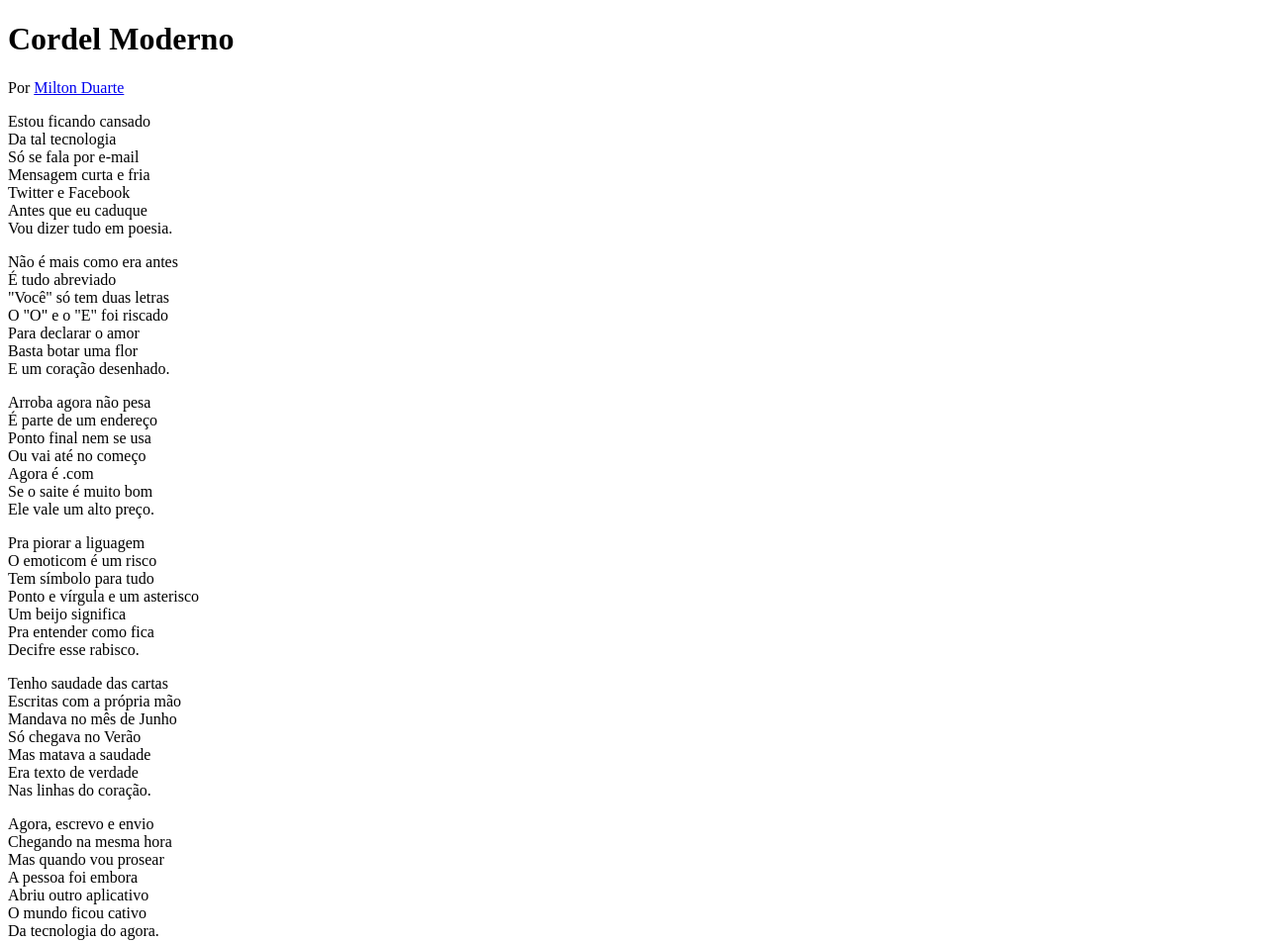
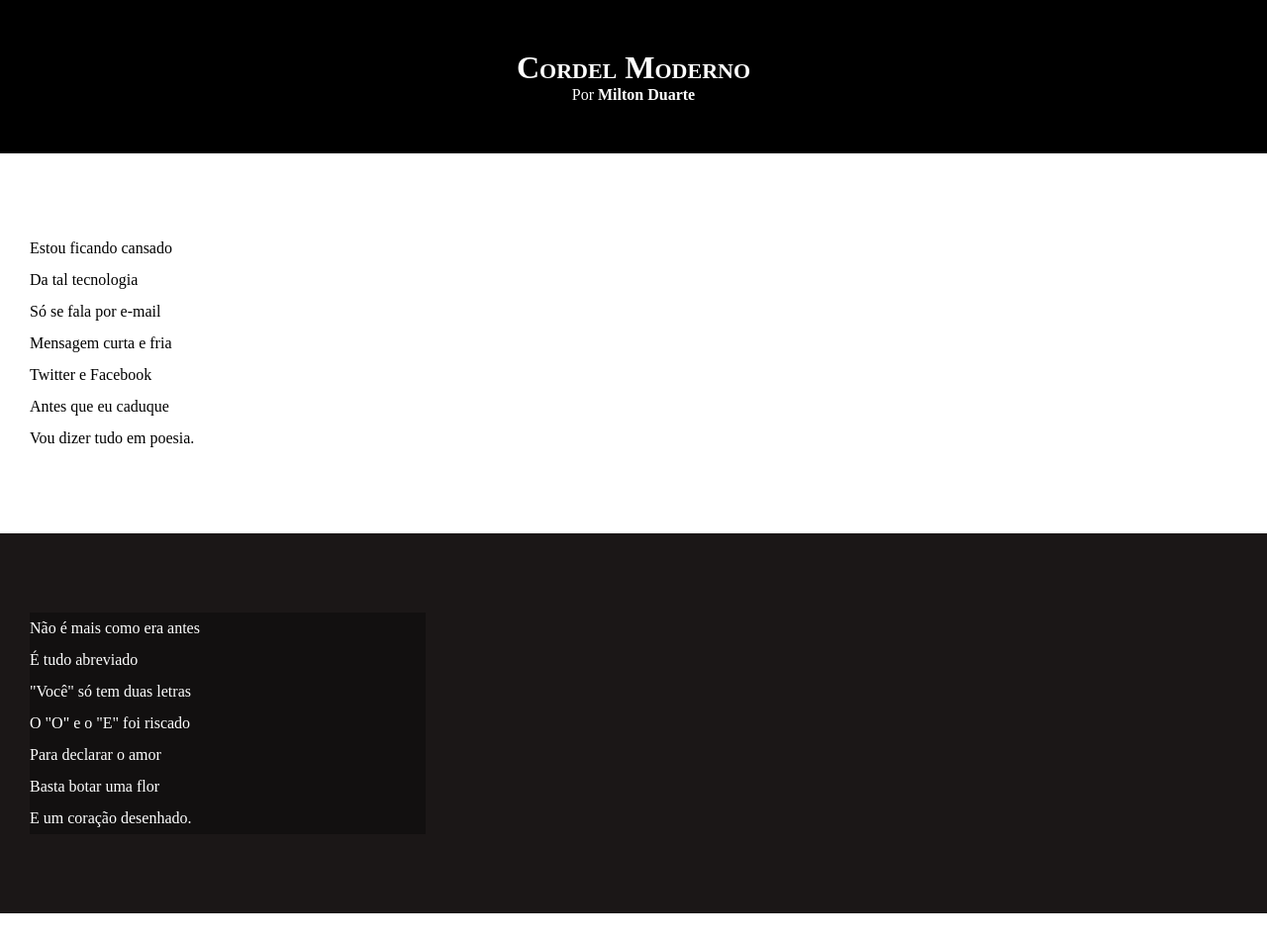
Before and after one commit to kessiafv/html-css, a plain HTML site: page exercicios/desafio012/index.html in a window 1280 px wide. Shown: the top 953 px of the page at 99% size. Drawn offline with Linux system fonts and the light colour scheme.

Commit message:
atualizei estilos dos textos e blocos

```diff
--- a/exercicios/desafio012/estilo/style.css
+++ b/exercicios/desafio012/estilo/style.css
@@ -1 +1,65 @@
 @charset "UTF-8";
+
+* {
+    margin: 0px;
+    padding: 0px;
+}
+
+html, body {
+    min-height: 100vh;
+    background-color: darkgray;
+}
+
+header {
+    background-color: black;
+    color: white;
+    text-align: center;
+}
+
+header > h1 {
+    padding-top: 50px;
+    font-variant: small-caps;
+}
+
+header > p {
+    padding-bottom: 50px;
+}
+
+header a, footer a {
+    color: white;
+    text-decoration: none;
+    font-weight: bolder;
+}
+
+header a:hover, footer a:hover {
+    text-decoration: underline;
+}
+
+section {
+    padding-top: 10vh;
+    padding-bottom: 10vh;
+    line-height: 2em;
+    padding-left: 30px;
+}
+
+section.normal {
+    background-color: white;
+    color: black;
+}
+
+section.imagem {
+    background-color: rgb(27, 23, 23);
+    color: white;
+}
+
+section.imagem > p {
+    width: 400px;
+    background-color: rgba(0, 0, 0, 0.318);
+}
+
+footer {
+    background-color: black;
+    text-align: center;
+    color: white;
+    padding: 10px;
+}
--- a/exercicios/desafio012/index.html
+++ b/exercicios/desafio012/index.html
@@ -12,7 +12,7 @@
         <p>Por <a href="https://www.recantodasletras.com.br/poesias/3186743" target="_blank">Milton Duarte</a></p>
     </header>
 
-    <section>
+    <section class="normal">
         <p>
             Estou ficando cansado <br>
             Da tal tecnologia <br>
@@ -24,7 +24,7 @@
         </p>
     </section>
 
-    <section>
+    <section class="imagem">
         <p>
             Não é mais como era antes <br>
             É tudo abreviado <br>
@@ -36,7 +36,7 @@
         </p>
     </section>
 
-    <section>
+    <section class="normal">
         <p>
             Arroba agora não pesa <br>
             É parte de um endereço <br>
@@ -58,7 +58,7 @@
         </p>
     </section>
 
-    <section>
+    <section class="imagem">
         <p>
             Tenho saudade das cartas <br>
             Escritas com a própria mão <br>
@@ -70,7 +70,7 @@
         </p>
     </section>
 
-    <section>
+    <section class="normal">
         <p>
             Agora, escrevo e envio <br>
             Chegando na mesma hora <br>
```
